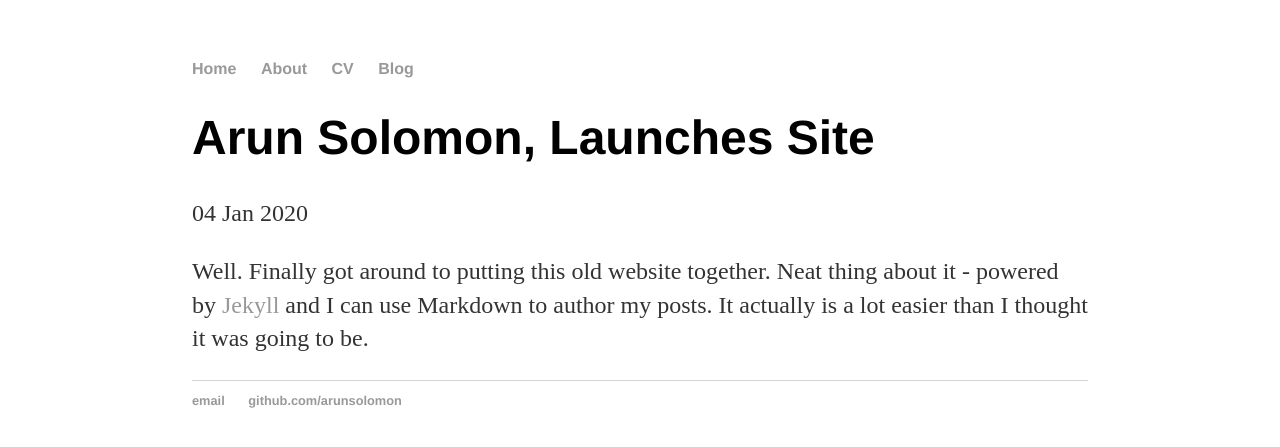
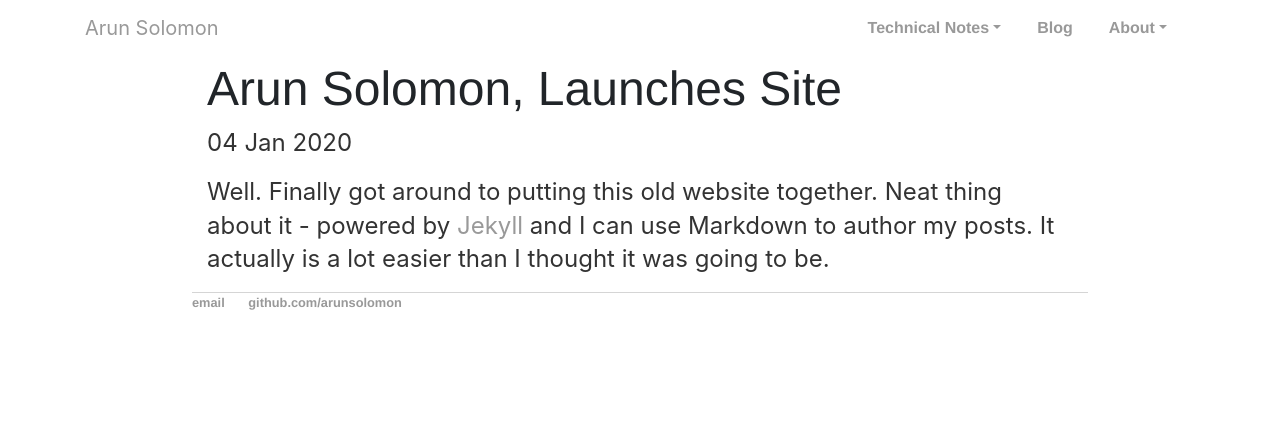
Before and after one commit to ArunSolomon/arunsolomon.github.io, a Jekyll site: the page built from _posts/2020-01-04-arun-solomon-site-launched.md, in a window 1280 px wide. Shown: the top 447 px of the page. Built offline with Jekyll 4.4.1, drawn with Linux system fonts in a browser that asks for light colours.

Commit message:
Update default.html
Structure Updated

```diff
--- a/_layouts/default.html
+++ b/_layouts/default.html
@@ -3,27 +3,55 @@
   <head>
 	<title>{{ page.title }}</title>
 	<!-- link to main stylesheet -->
+	<link rel="stylesheet" href="https://maxcdn.bootstrapcdn.com/bootstrap/4.4.1/css/bootstrap.min.css">
 	<link rel="stylesheet" type="text/css" href="/css/main.css">
   </head>
 <body>
-		<nav>
-		<ul>
-			<li><a href="/">Home</a></li>
-			<li><a href="/about">About</a></li>
-			<li><a href="/cv">CV</a></li>
-			<li><a href="/blog">Blog</a></li>
+    <header>
+      <nav class="navbar navbar-expand-sm fixed-top">
+        <div class="container">
+          <a class="navbar-brand" href="https://arunsolomon.github.io/">Arun Solomon</a>
+            <button class="navbar-toggler" type="button" data-toggle="collapse" data-target="#navbarSupportedContent" aria-controls="navbarSupportedContent" aria-expanded="false" aria-label="Toggle navigation">
+          <span class="navbar-toggler-icon"></span>
+            </button>
+            <div class="collapse navbar-collapse" id="navbarSupportedContent">
+              <ul class="nav navbar-nav mr-auto"></ul>
+              <ul class="navbar-nav">
+                <li class="nav-item dropdown">
+                  <a class="nav-link dropdown-toggle" href="#" id="navbarDropdown" role="button" data-toggle="dropdown" aria-haspopup="true" aria-expanded="false">Technical Notes</a>
+                  <div class="dropdown-menu dropdown-menu-right" aria-labelledby="navbarDropdown">
+                    <a class="dropdown-item" href="https://arunsolomon.github.io/#unix">Unix</a>
+                    <a class="dropdown-item" href="https://arunsolomon.github.io/#SQL">SQL</a>
+                  </div>
+                </li>
+                <li class="nav-item">
+                  <a class="nav-link" href="https://arunsolomon.github.io/blog">Blog</a>
+                </li>
+                <li class="nav-item dropdown">
+                  <a class="nav-link dropdown-toggle" href="#" id="navbarDropdown" role="button" data-toggle="dropdown" aria-haspopup="true" aria-expanded="false">About</a>
+                  <div class="dropdown-menu dropdown-menu-right" aria-labelledby="navbarDropdown">
+                    <a class="dropdown-item" href="https://arunsolomon.github.io/about">About</a>
+                    <a class="dropdown-item" href="/cv">CV</a>
+                    <a class="dropdown-item" href="https://github.com/arunsolomon">GitHub</a>
+                    <a class="dropdown-item" href="https://twitter.com/aruncsolomon">Twitter</a>
+                  </div>
+                </li>
               </ul>
+          </div>
+        </div>
       </nav>
+    </header>
+    <section>
       <div class="container">
-
         {{ content }}
-
       </div><!-- /.container -->
+    </section>
     <footer>
       <ul>
         <li><a href="mailto:aruncsolomon@gmail.com">email</a></li>
         <li><a href="https://github.com/arunsolomon">github.com/arunsolomon</a></li>
       </ul>
      </footer>
+     <script src="https://maxcdn.bootstrapcdn.com/bootstrap/4.4.1/js/bootstrap.min.js"></script>
 </body>
 </html>
```
Lines whose indentation alone changed are shown as unchanged.
